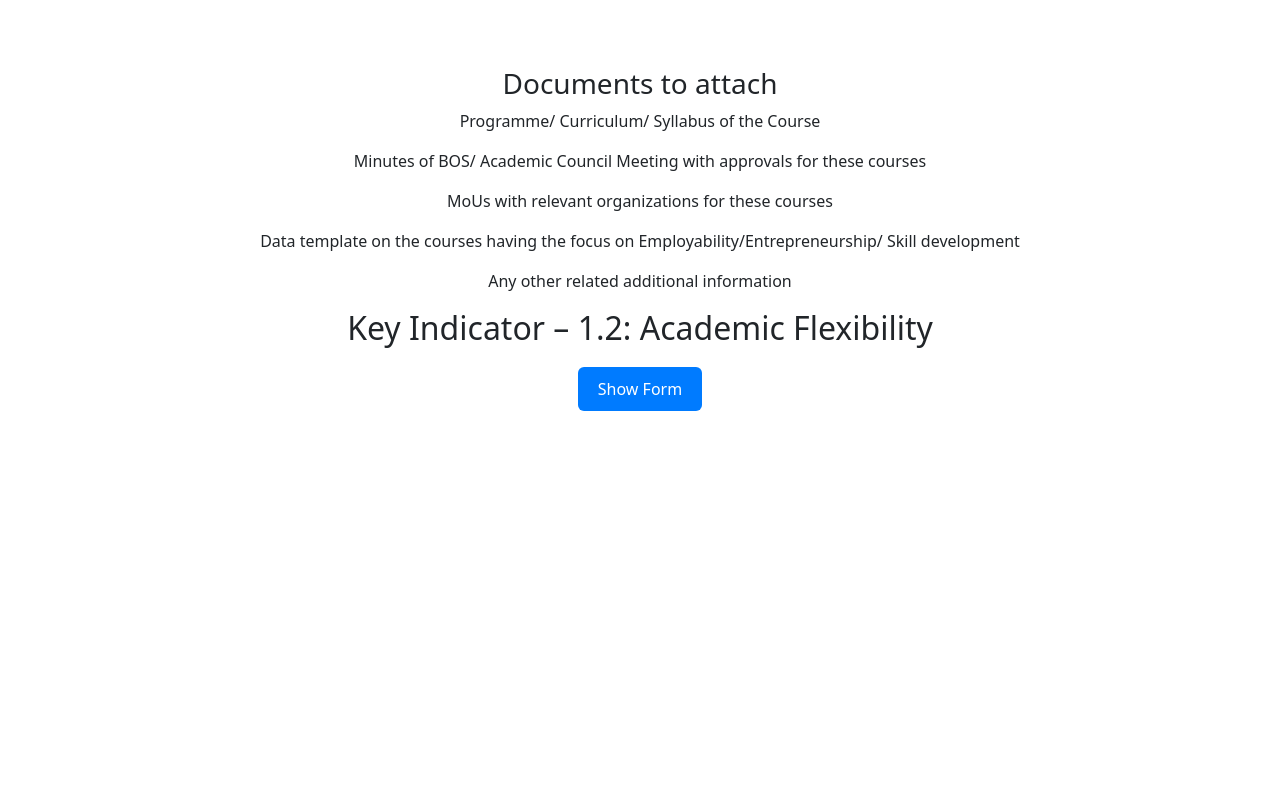
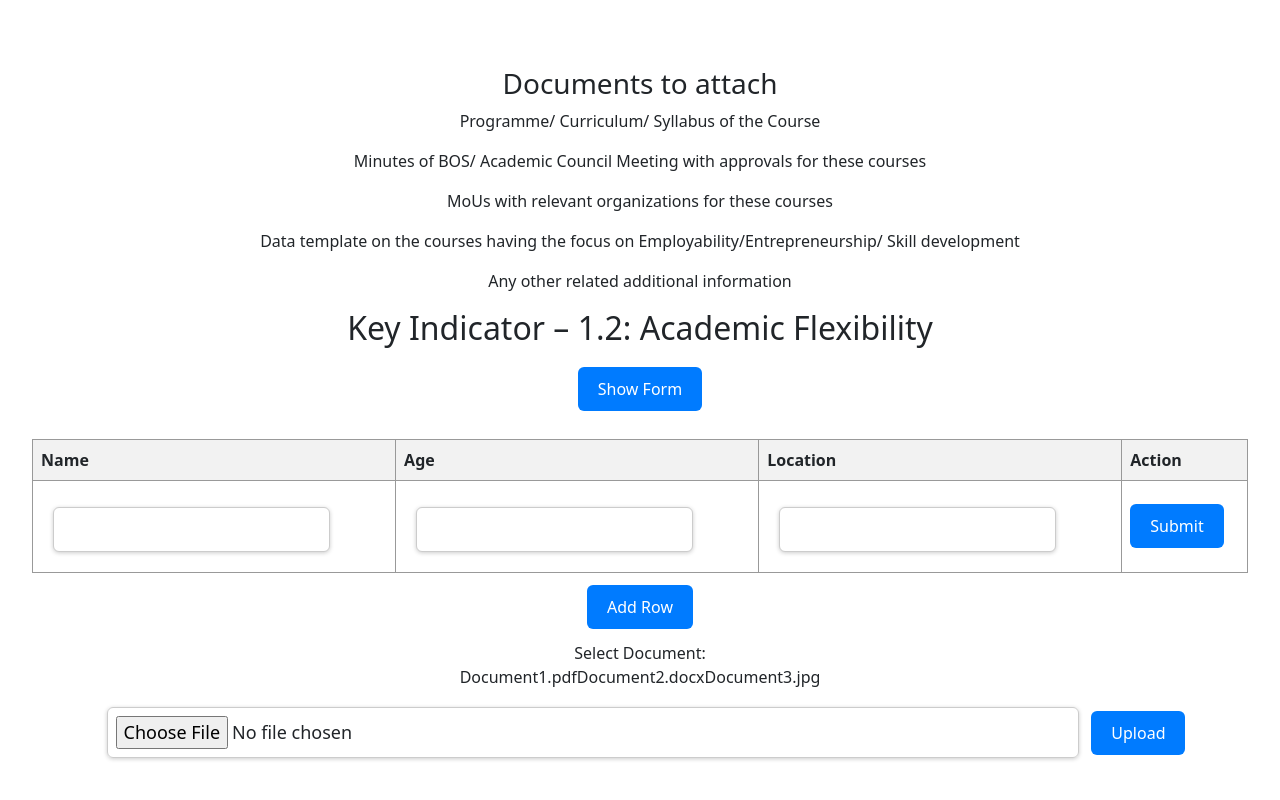
Before and after one commit to msMukesh/naac_projv, a React (Vite) app: page /Criterion1 in a window 1280 px wide. Shown: the part 1365-2165 px from the top of the page. Before the commit the page ends 1820 px from the top, so only its background shows below. Built offline with nearby package versions, Linux system fonts and the light colour scheme; no server answers.

Commit message:
Added Dynamic Table

```diff
--- a/src/components/Criterion1.jsx
+++ b/src/components/Criterion1.jsx
@@ -1,5 +1,7 @@
 import React, { useState} from 'react'
 import NavBar from './Navbar'
+import DynamicTable from './DynamicTable';
+import DocumentAttachment from './DocumentAttachmet';
 
 const Criterion1 = () => {
   const [rowCount, setRowCount] = useState(1);
@@ -175,6 +177,8 @@ const Criterion1 = () => {
         </table>
         </div>
       )}
+     <DynamicTable headers={['Name', 'Age', 'Location']}></DynamicTable>
+     <DocumentAttachment documents={['Document1.pdf', 'Document2.docx', 'Document3.jpg']} />
     </div>
     </>
   )
--- /dev/null
+++ b/src/components/DocumentAttachmet.jsx
@@ -0,0 +1,39 @@
+import React, { useState } from 'react';
+
+const DocumentAttachment = ({ documents }) => {
+  const [selectedDocument, setSelectedDocument] = useState(null);
+
+  const handleFileChange = (e) => {
+    setSelectedDocument(e.target.files[0]);
+  };
+
+  const handleUpload = () => {
+    // Handle upload logic for selected document
+    if (selectedDocument) {
+      console.log('Uploading document:', selectedDocument);
+      // You can use FormData to upload the selected document to the server
+    } else {
+      console.log('No document selected');
+    }
+  };
+
+  return (
+    <div>
+      <label htmlFor="document">Select Document:</label>
+      <div>
+        {documents.map((document, index) => (
+          <span key={index}>{document}</span>
+        ))}
+      </div>
+      <input type="file" id="document" onChange={handleFileChange} />
+      <button onClick={handleUpload}>Upload</button>
+      {selectedDocument && (
+        <div>
+          <p>Document selected: {selectedDocument.name}</p>
+        </div>
+      )}
+    </div>
+  );
+};
+
+export default DocumentAttachment;
--- /dev/null
+++ b/src/components/DynamicTable.jsx
@@ -0,0 +1,57 @@
+import React, { useState } from 'react';
+
+const DynamicTable = ({ headers }) => {
+  const [data, setData] = useState([{ id: 0 }]); // Initially, one blank row is added
+  const [newRow, setNewRow] = useState({});
+
+  const handleChange = (e, header, rowIndex) => {
+    const newData = [...data];
+    newData[rowIndex] = { ...newData[rowIndex], [header]: e.target.value };
+    setData(newData);
+  };
+
+  const handleSubmit = (rowIndex) => {
+    // Handle submitting row data
+    console.log('Submitted row data:', data[rowIndex]);
+  };
+
+  const handleAddRow = () => {
+    setData([...data, { id: data.length }]);
+  };
+
+  return (
+    <div>
+      <table>
+        <thead>
+          <tr>
+            {headers.map((header, index) => (
+              <th key={index}>{header}</th>
+            ))}
+            <th>Action</th>
+          </tr>
+        </thead>
+        <tbody>
+          {data.map((row, rowIndex) => (
+            <tr key={row.id}>
+              {headers.map((header, index) => (
+                <td key={index}>
+                  <input
+                    type="text"
+                    value={data[rowIndex][header] || ''}
+                    onChange={(e) => handleChange(e, header, rowIndex)}
+                  />
+                </td>
+              ))}
+              <td>
+                <button onClick={() => handleSubmit(rowIndex)}>Submit</button>
+              </td>
+            </tr>
+          ))}
+        </tbody>
+      </table>
+      <button onClick={handleAddRow}>Add Row</button>
+    </div>
+  );
+};
+
+export default DynamicTable;
```
